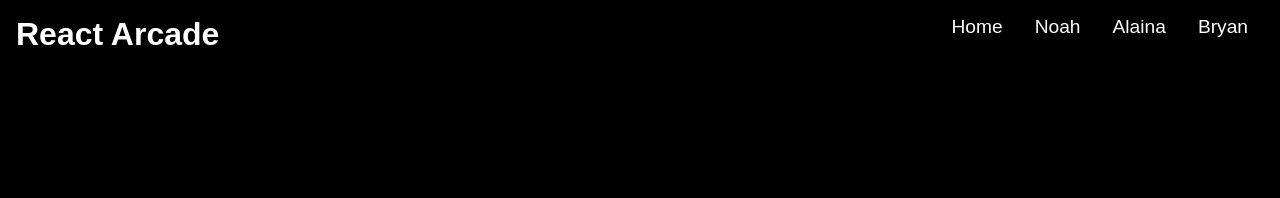
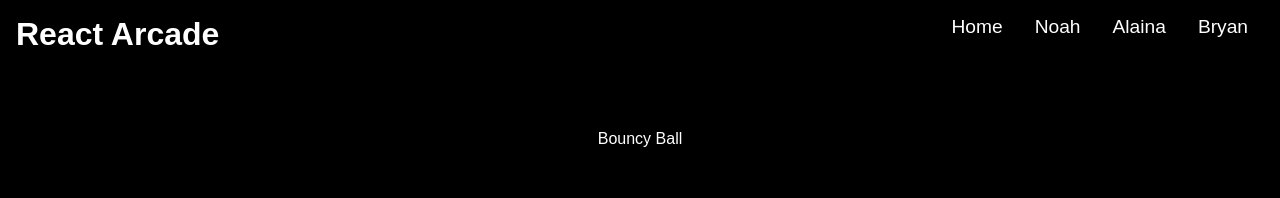
Before and after one commit to AlainaRosendahl/react-arcade, a React (Create React App) app in the folder client/: page /Bryan in a window 1280 px wide. Shown: the top 198 px of the page. Built offline with nearby package versions, Linux system fonts and the light colour scheme.

Commit message:
merging dev

```diff
--- a/client/src/components/BouncyBall/BouncyBall.js
+++ b/client/src/components/BouncyBall/BouncyBall.js
@@ -1,5 +1,4 @@
 import React from "react";
-import "./bb.css";
 import sc from "styled-components";
 import { useEffect, useState } from "react";
 
@@ -57,10 +56,9 @@ const BouncyBall = () => {
     }
   }, [startGame, wallLeft, score, wallHeight]);
 
-  // walls are changing gaps before game has started
   useEffect(() => {
     const hasHitTopWall =
-      ballPosition >= 0 && ballPosition < wallHeight + GAME_PADDING;
+      ballPosition >= GAME_PADDING && ballPosition < wallHeight + GAME_PADDING;
     const hasHitBottomWall =
       ballPosition <= GameHeight + GAME_PADDING &&
       ballPosition >= GameHeight + GAME_PADDING - bottomWallHeight;
@@ -79,7 +77,6 @@ const BouncyBall = () => {
     }
   }, [ballPosition, wallHeight, bottomWallHeight, wallLeft]);
 
-  //ball is still going above game
   const handleClick = () => {
     let newBallPosition = ballPosition - jumpHeight;
     if (!startGame) {
@@ -92,7 +89,9 @@ const BouncyBall = () => {
   };
 
   return (
-    <Div>
+    <div>
+      <H1>Bouncy Ball</H1>
+      <GameContainer>
         <Game onClick={handleClick} height={GameHeight} width={GameWidth}>
           <Wall top={0} width={wallWidth} height={wallHeight} left={wallLeft} />
           <Wall
@@ -104,7 +103,8 @@ const BouncyBall = () => {
           <Ball size={ballSize} top={ballPosition} />
         </Game>
         <span> {score} </span>
-    </Div>
+      </GameContainer>
+    </div>
   );
 };
 
@@ -119,10 +119,10 @@ const Ball = sc.div`
     border-radius: 50%;
 `;
 
-const Div = sc.div`
+const GameContainer = sc.div`
     display: flex;
     width: 100%;
-    padding-top: 200px;
+    padding-top: 50px;
     justify-content: center;
     & span {
        color: white;
@@ -146,3 +146,8 @@ const Wall = sc.div`
     height: ${(props) => props.height}px;
     left: ${(props) => props.left}px;
 `;
+const H1 = sc.div`
+    display: flex;
+    justify-content: center;
+    padding-top: 130px;
+`;
```
Also changed, not shown: client/src/components/BouncyBall/bb.css (deleted). Lines whose indentation alone changed are shown as unchanged.
